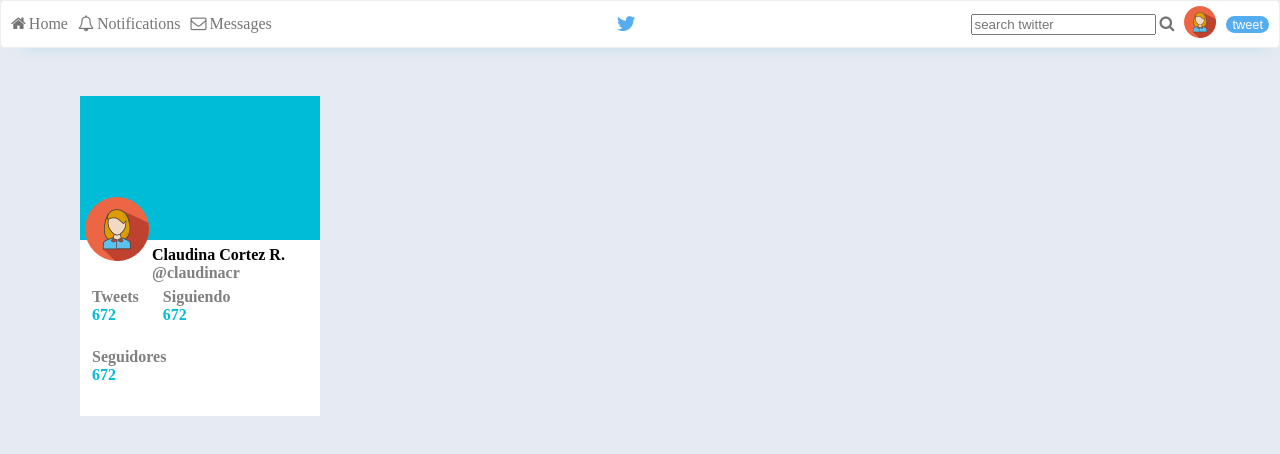
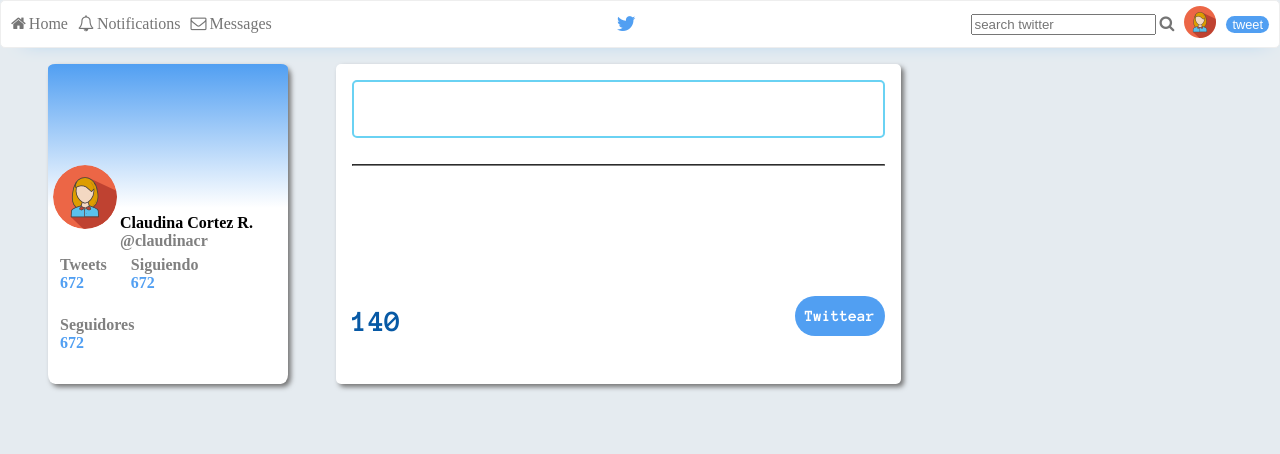
Before and after one commit to claudinacr/Twitter, a plain HTML site: page index.html in a window 1280 px wide. Drawn offline with Linux system fonts and the light colour scheme.

Commit message:
Version 0.0.1

```diff
--- a/assets/css/style.css
+++ b/assets/css/style.css
@@ -34,13 +34,13 @@ ul {
 }
 
 .twitter li:hover {
-    color: rgba(85, 172, 238, 1);
+    color:#519FF2;
 }
 
 .twitter_bird {
     margin-left: auto;
     margin-right: auto;
-    color: rgba(85, 172, 238, 1);
+    color: #519FF2;
     font-size: 1.3em;
 }
 
@@ -55,7 +55,7 @@ ul {
 .twitter li>button {
     font-size: 0.8em;
     border: 0;
-    background: rgba(85, 172, 238, 1);
+    background: #519FF2;
     color: #fff;
     border-radius: 100px;
 }
@@ -63,19 +63,37 @@ ul {
     max-width: 32px;
     max-height: 32px;
 }
-/*Seccion de Developer Bio*/
+
+
+/*Sección Developer & Tweets*/
+
+.bio_tweets{
+    display: flex;
+    align-items:stretch;
+    padding-top: 1em;
+    padding-left: 3em;
+    padding-right: 3em;
+}
+    /*Seccion de Developer Bio*/
 .developer {
     background-color: #FFFFFF;
     width: 15em;
     height: 20em;
-    margin-top: 3em;
-    margin-left: 5em;
+    border-radius: 3%;
+    -webkit-box-shadow: 3px 3px 5px 0px rgba(117, 117, 117, 1);
+    -moz-box-shadow: 3px 3px 5px 0px rgba(117, 117, 117, 1);
+    box-shadow: 3px 3px 5px 0px rgba(117, 117, 117, 1);
+    z-index: 100;
 }
 
 .developer div:first-child {
-    background-color: #00BCD6;
+    background-color: #519FF2;
     width: 100%;
     height: 45%;
+    border-top-right-radius: 3%;
+    border-top-left-radius: 3%;
+    background-image: linear-gradient(#519FF2,#ffffff);
+
     /* border: 1px blue solid; */
 }
 
@@ -84,6 +102,7 @@ ul {
     top: 70%;
     left: 2%;
     border: 10% white solid;
+    border-radius: 50%;
     /* border: 1px blue solid; */
 }
 
@@ -112,5 +131,99 @@ ul {
 }
 
 .datos li a p {
-    color: #00BCD6;
+    color: #519FF2;
 }
+
+    /* Seccion Formulario de Tweets*/
+
+.form {
+    display: flex;
+    flex: 0 0 45%;
+    align-items: stretch;
+    max-height: 100%;
+    margin-left: 3em;
+    background-color: #FFFFFF;
+    border-radius: 5px;
+    -webkit-box-shadow: 3px 3px 5px 0px rgba(117, 117, 117, 1);
+    -moz-box-shadow: 3px 3px 5px 0px rgba(117, 117, 117, 1);
+    box-shadow: 3px 3px 5px 0px rgba(117, 117, 117, 1);
+    padding: 1em;
+    flex-direction: column;
+}
+
+textarea {
+    font-family: 'Anonymous Pro', monospace;
+    font-size: 26px;
+    font-weight: bold;
+    resize: none;
+    border: none;
+    outline: none;
+    overflow-y: hidden;
+    transition: height 0.6s ease-in;
+    border-radius: 5px;
+    border: 2px #6AD2F3 solid;
+    height: 20%;
+    max-height: 30%;
+    margin-bottom: 1em;
+}
+
+hr {
+    margin-bottom: 1em;
+    border-color: gray;
+}
+
+
+.controles {
+    display: flex;
+    flex-direction: row;
+    align-items: flex-end;
+    margin-top : auto;
+    margin-bottom: 2em;
+}
+
+.controles button {
+    margin-left: auto;
+    width: 90px;
+    height: 40px;
+    background-color: #519FF2;
+    border-radius: 20px;
+    font-family: 'Anonymous Pro', monospace;
+    font-weight: bold;
+    color: #FFFFFF;
+    font-size: 16px;
+    border: none;
+}
+
+.controles button:disabled {
+    opacity: 0.5;
+}
+
+.controles p{
+    font-family: 'Anonymous Pro', monospace;
+    font-size: 30px;
+    font-weight: bold;
+    color: #0759A5;
+}
+
+.sent_messages {
+    display: flex;
+    flex-direction: column;
+    max-width: 100%;
+    padding: 2em;
+    margin-top: 3%;
+    /* border: 1px brown solid; */
+}
+
+.tweet {
+    background-color: #FFFFFF;
+    color: #000000;
+    max-width: 100%;
+    padding: 1em;
+    border-radius: 10px;
+    margin-left: 4em;
+    margin-right: 4em;
+    margin-bottom: 1.5em;
+    color: rgba(117, 117, 117, 1);
+    word-wrap: break-word;
+    font-family: 'Anonymous Pro', monospace;
+}
--- a/assets/js/app.js
+++ b/assets/js/app.js
@@ -0,0 +1,16 @@
+var botonSend = document.getElementById('botonSend');
+var cajaTweet = document.querySelector('.sent_messages');
+
+function sendTweet() {
+    var mensaje = document.getElementById('mensaje').value;
+    var tweet = document.createElement('div');
+    tweet.className = 'tweet';
+    var tweetText = document.createTextNode(mensaje);
+    tweet.appendChild(tweetText);
+    cajaTweet.appendChild(tweet);
+
+}
+
+botonSend.onclick = sendTweet;
+//Otra forma de llamar a la funcion en el evento click del boton
+//botonSend.addEventListener("click",sendTweet);
--- a/index.html
+++ b/index.html
@@ -39,8 +39,9 @@
         </ul>
     </header>
 
-    <!-- Estructura de presentación del programador -->
-    <section class="developer">
+    <!-- Estructura de presentación del programador y Tweets -->
+    <section class="bio_tweets">
+        <div class="developer">
             <div>
                 <img src="assets/img/user.png">
             </div>
@@ -70,9 +71,31 @@
                     </a>
                 </li>
             </div>
+        </div>
+
+
+        <div class="form">
+            <textarea type="text" id="mensaje" autocomplete="off"></textarea>
+            <hr>
+            <div class="controles">
+                <p id="contador">140</p>
+
+                <button type="button" name="Send" id="botonSend">Twittear</button>
+
+            </div>
+
+        </div>
+
+    </section>
+
+
+    <section class="sent_messages">
+
+
     </section>
 
     <script src="assets/js/app.js"></script>
+    <script src="assets/js/moment.js"></script>
 </body>
 
 </html>
```
Lines whose indentation alone changed are shown as unchanged.
